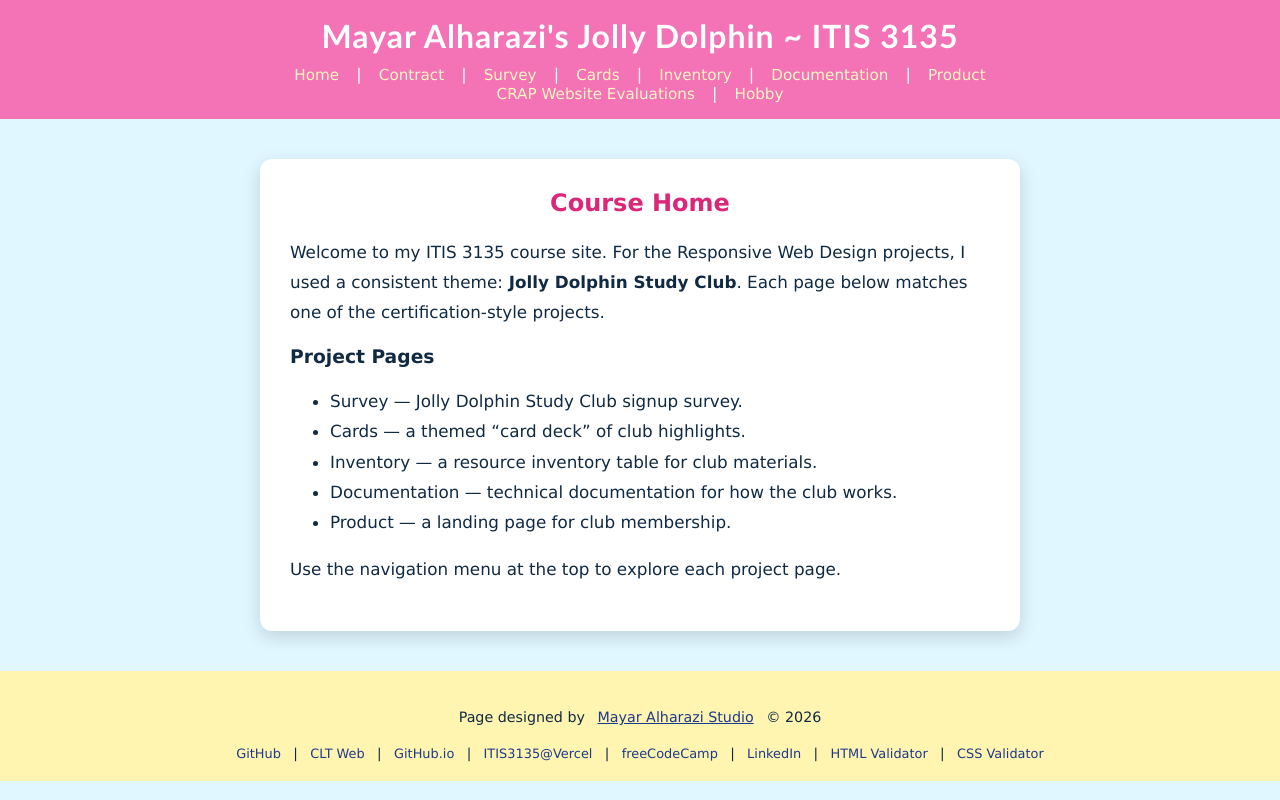
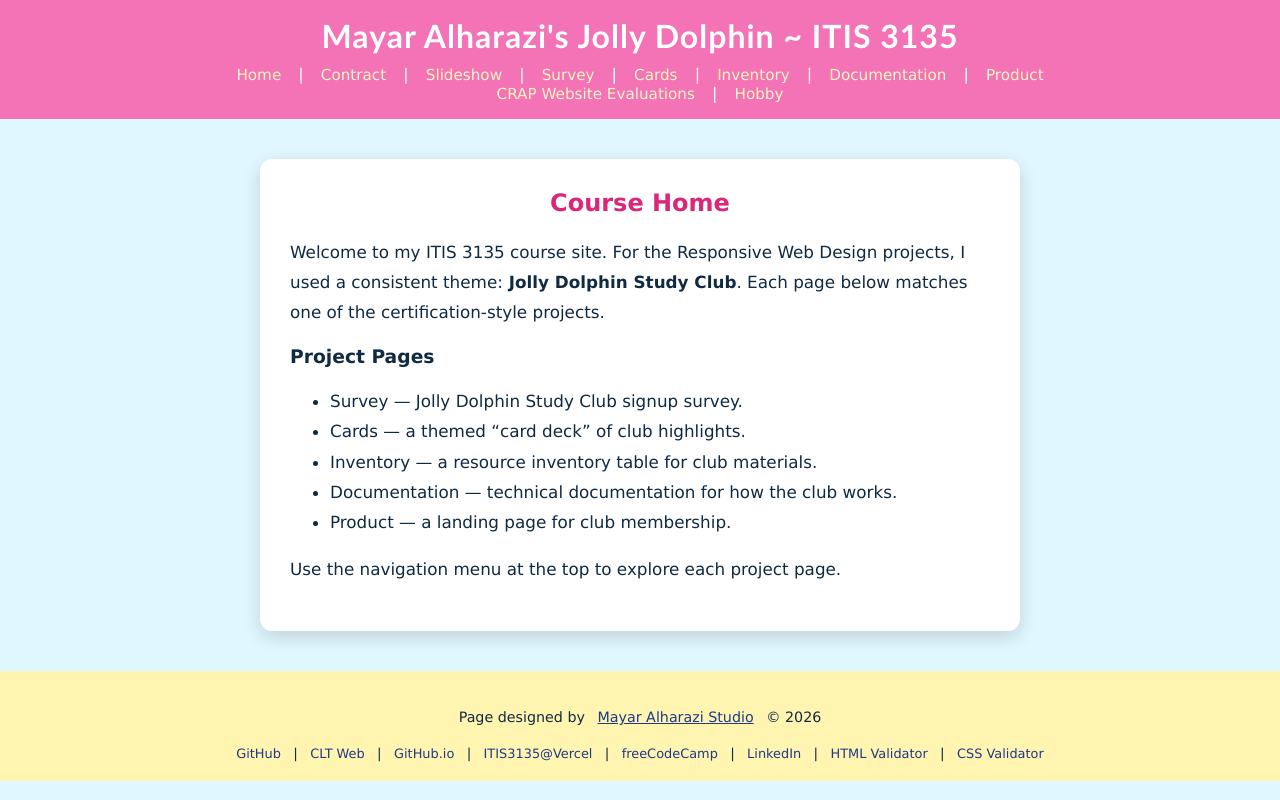
Before and after one commit to mayaralharazi/itis3135-react, a React (Vite) app: page / in a window 1280 px wide. Built offline with nearby package versions, Linux system fonts and the light colour scheme.

Commit message:
Update Navbar.jsx

```diff
--- a/src/components/Navbar.jsx
+++ b/src/components/Navbar.jsx
@@ -5,6 +5,7 @@ function Navbar() {
     <nav>
       <Link to="/">Home</Link> |{" "}
       <Link to="/contract">Contract</Link> |{" "}
+      <Link to="/slideshow">Slideshow</Link> |{" "}
       <Link to="/survey">Survey</Link> |{" "}
       <Link to="/cards">Cards</Link> |{" "}
       <Link to="/inventory">Inventory</Link> |{" "}
```
